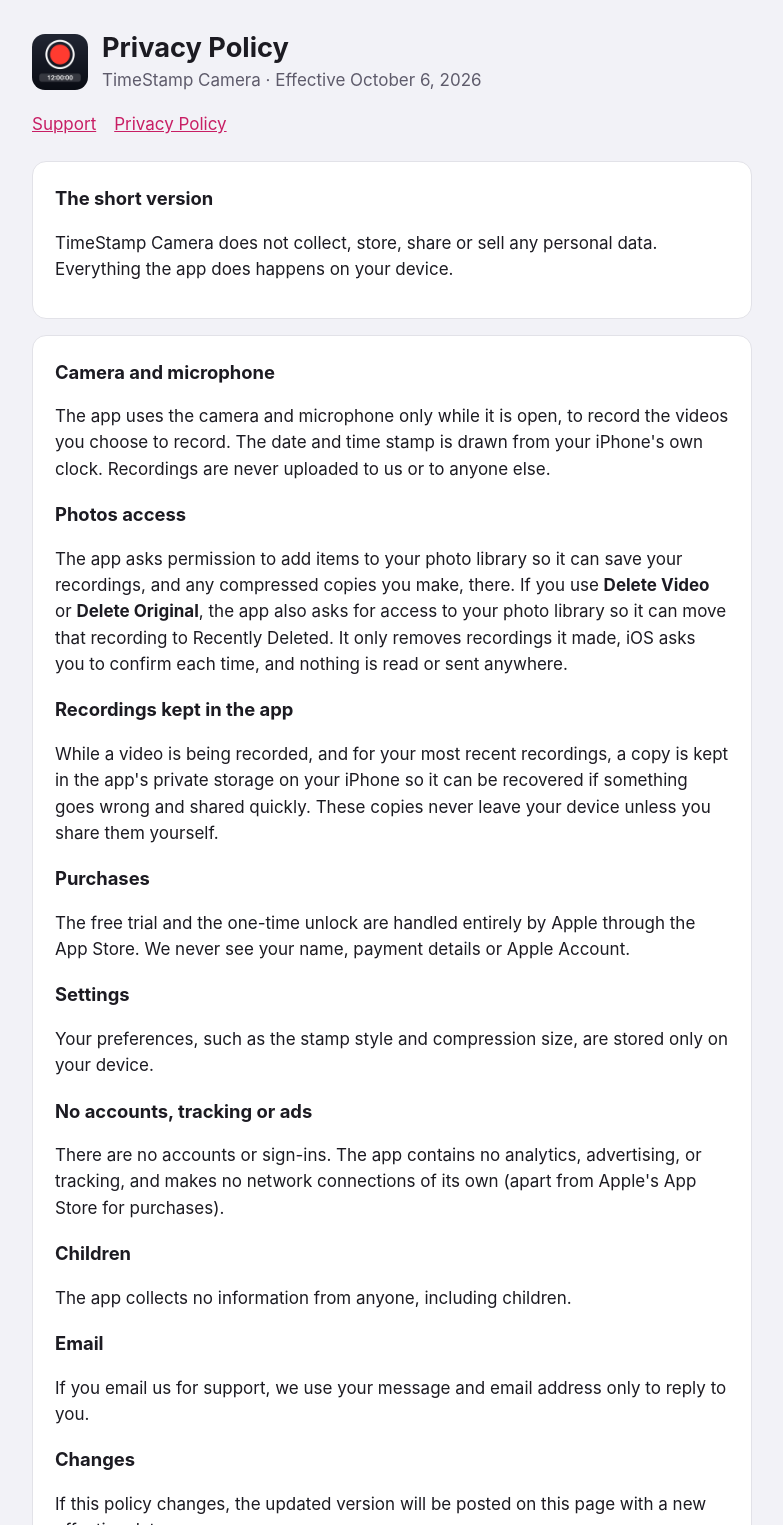
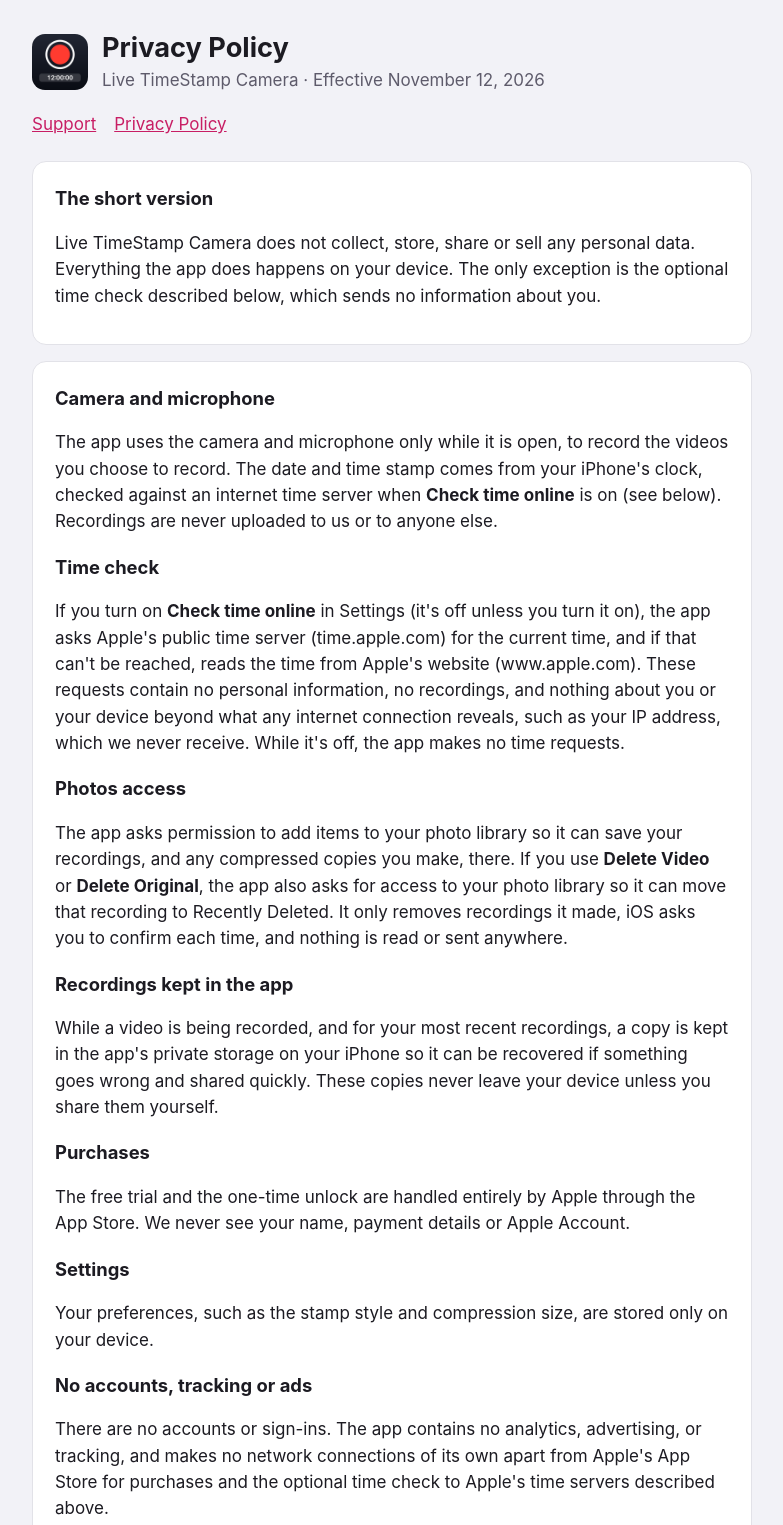
Before and after one commit to briangat/multi-video-compress, a plain HTML site: page timestamp-camera/privacy.html in a window 1280 px wide. Shown: the top 1525 px of the page, without its empty margins (248-1031 px from the left). Drawn offline with Linux system fonts and the light colour scheme.

Commit message:
Add files via upload

```diff
--- a/timestamp-camera/privacy.html
+++ b/timestamp-camera/privacy.html
@@ -3,7 +3,7 @@
 <head>
 <meta charset="utf-8">
 <meta name="viewport" content="width=device-width, initial-scale=1">
-<title>Privacy Policy · TimeStamp Camera</title>
+<title>Privacy Policy · Live TimeStamp Camera</title>
 <link rel="icon" href="icon.png">
 <link rel="stylesheet" href="style.css">
 </head>
@@ -13,19 +13,22 @@
   <img src="icon.png" alt="">
   <div>
     <h1>Privacy Policy</h1>
-    <p class="tag">TimeStamp Camera · Effective October 6, 2026</p>
+    <p class="tag">Live TimeStamp Camera · Effective November 12, 2026</p>
   </div>
 </header>
 <nav><a href="index.html">Support</a><a href="privacy.html">Privacy Policy</a></nav>
 
 <section>
   <h2>The short version</h2>
-  <p>TimeStamp Camera does not collect, store, share or sell any personal data. Everything the app does happens on your device.</p>
+  <p>Live TimeStamp Camera does not collect, store, share or sell any personal data. Everything the app does happens on your device. The only exception is the optional time check described below, which sends no information about you.</p>
 </section>
 
 <section>
   <h2>Camera and microphone</h2>
-  <p>The app uses the camera and microphone only while it is open, to record the videos you choose to record. The date and time stamp is drawn from your iPhone's own clock. Recordings are never uploaded to us or to anyone else.</p>
+  <p>The app uses the camera and microphone only while it is open, to record the videos you choose to record. The date and time stamp comes from your iPhone's clock, checked against an internet time server when <strong>Check time online</strong> is on (see below). Recordings are never uploaded to us or to anyone else.</p>
+
+  <h2>Time check</h2>
+  <p>If you turn on <strong>Check time online</strong> in Settings (it's off unless you turn it on), the app asks Apple's public time server (time.apple.com) for the current time, and if that can't be reached, reads the time from Apple's website (www.apple.com). These requests contain no personal information, no recordings, and nothing about you or your device beyond what any internet connection reveals, such as your IP address, which we never receive. While it's off, the app makes no time requests.</p>
 
   <h2>Photos access</h2>
   <p>The app asks permission to add items to your photo library so it can save your recordings, and any compressed copies you make, there. If you use <strong>Delete Video</strong> or <strong>Delete Original</strong>, the app also asks for access to your photo library so it can move that recording to Recently Deleted. It only removes recordings it made, iOS asks you to confirm each time, and nothing is read or sent anywhere.</p>
@@ -40,7 +43,7 @@
   <p>Your preferences, such as the stamp style and compression size, are stored only on your device.</p>
 
   <h2>No accounts, tracking or ads</h2>
-  <p>There are no accounts or sign-ins. The app contains no analytics, advertising, or tracking, and makes no network connections of its own (apart from Apple's App Store for purchases).</p>
+  <p>There are no accounts or sign-ins. The app contains no analytics, advertising, or tracking, and makes no network connections of its own apart from Apple's App Store for purchases and the optional time check to Apple's time servers described above.</p>
 
   <h2>Children</h2>
   <p>The app collects no information from anyone, including children.</p>
```
